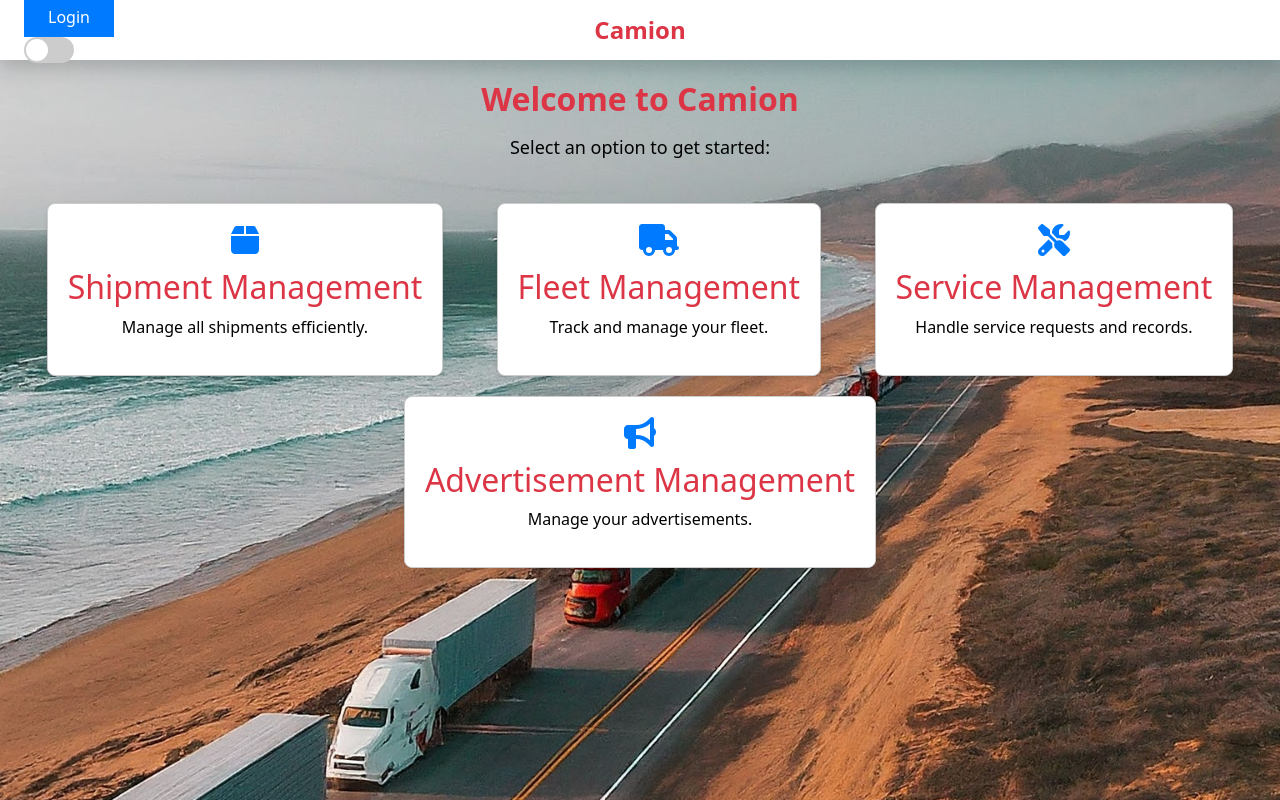
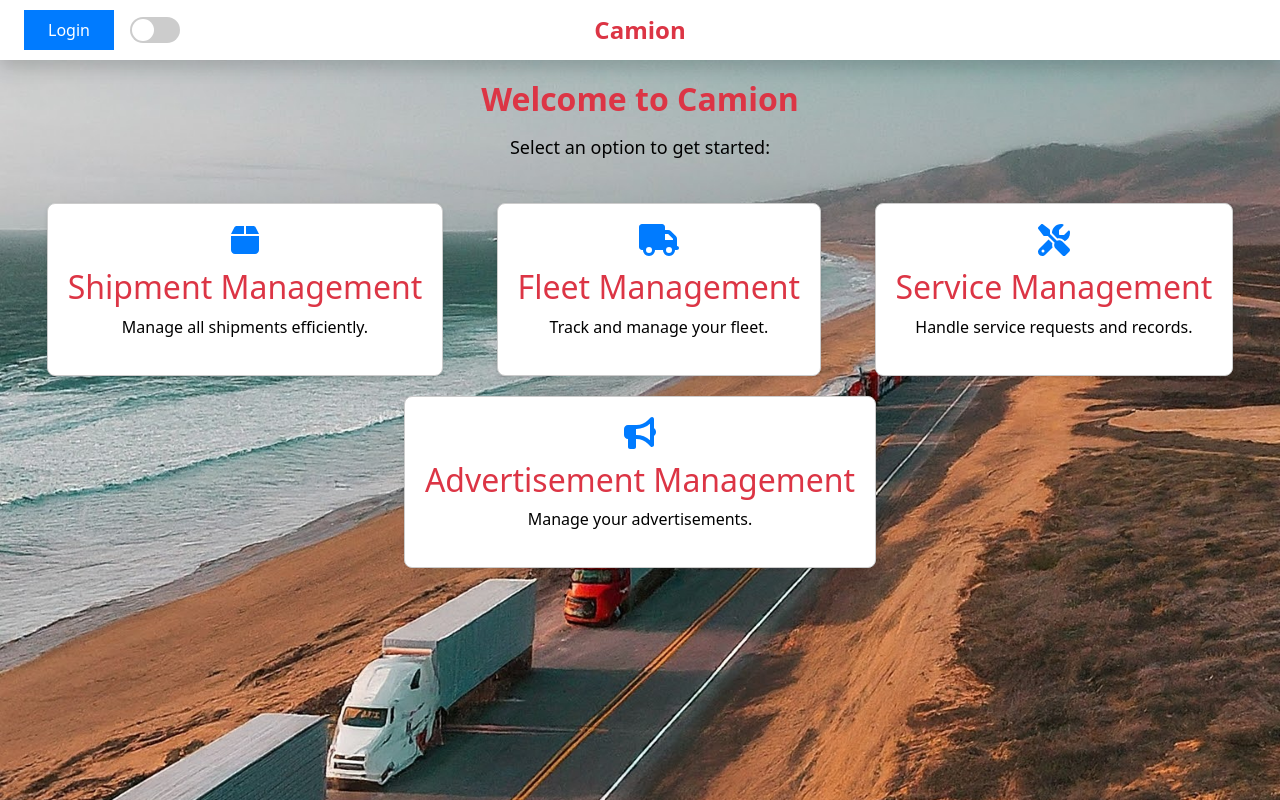
Before and after one commit to imohammedz/camion-frontend, a React (Vite) app: page / in a window 1280 px wide. Built offline with nearby package versions, Linux system fonts and the light colour scheme.

Commit message:
aligning the login button...

```diff
--- a/src/styles/Header.css
+++ b/src/styles/Header.css
@@ -76,3 +76,13 @@
 .theme-toggle:checked + .theme-toggle-label:before {
   transform: translateX(24px);
 }
+
+button {
+  margin-left: 1rem; /* Add spacing between button and other elements */
+}
+
+.header-actions {
+  display: flex;
+  align-items: center;
+  gap: 1rem; /* Add space between elements */
+}
```
